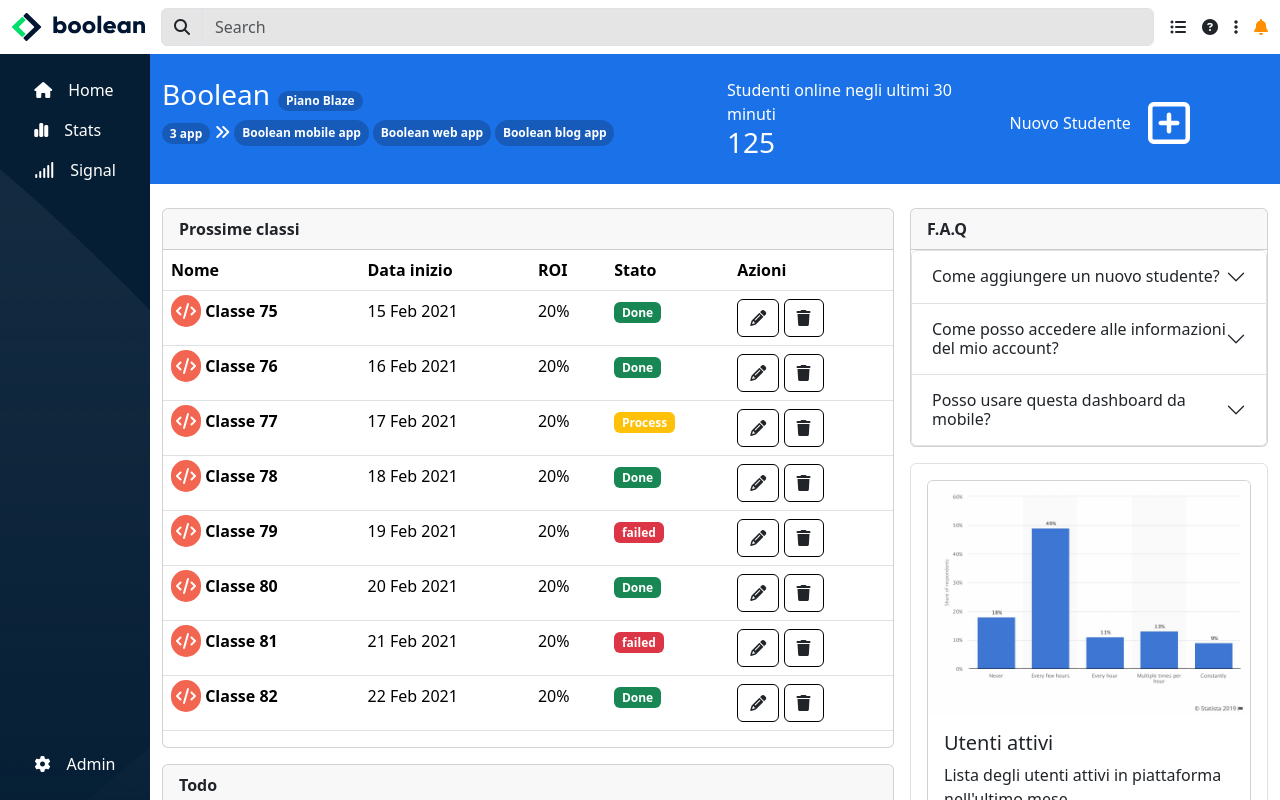
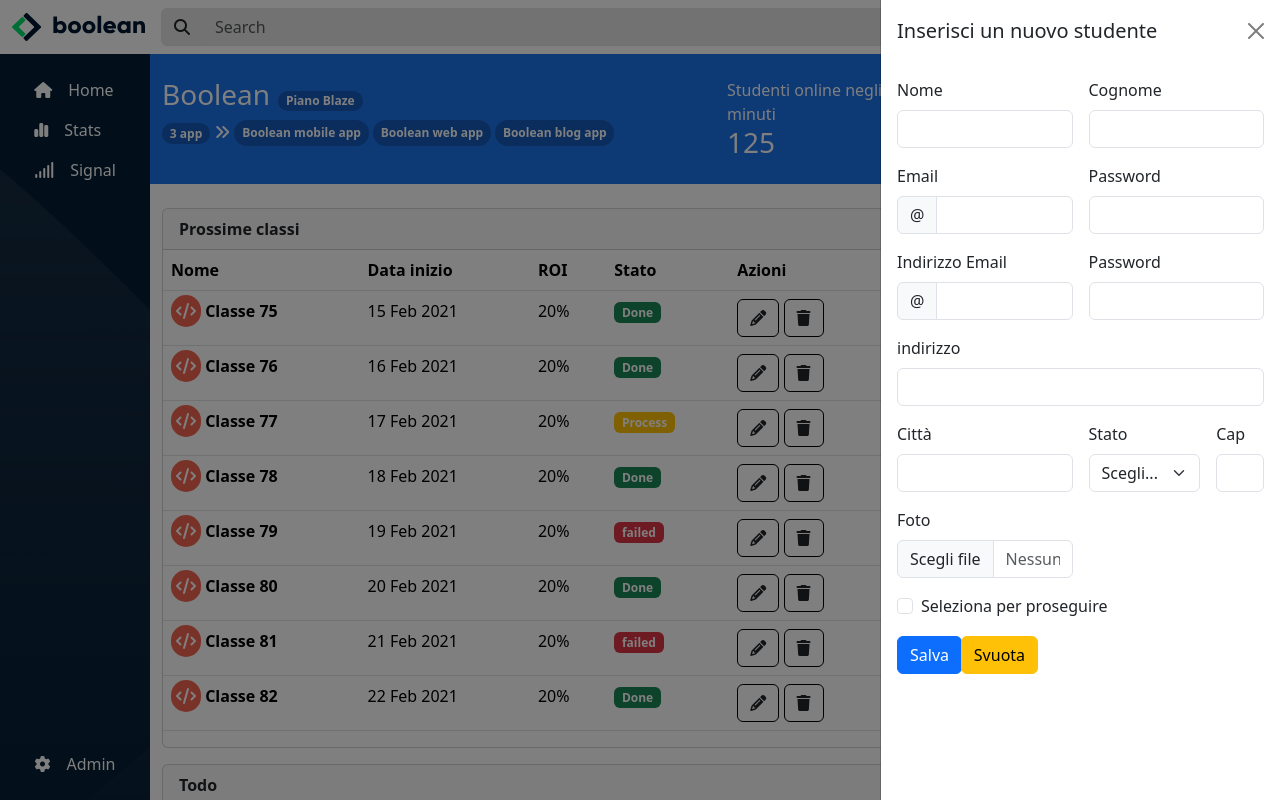
Before and after one commit to Angelop26/html-css-bootstrap-dashboard, a plain HTML site: page index.html in a window 1280 px wide. Both pictures are taken after a click on the button 1168 px from the left and 122 px from the top of the page. Drawn offline with nearby package versions, Linux system fonts and the light colour scheme.

Commit message:
project complete with bonus and super bonus

```diff
--- a/css/style.css
+++ b/css/style.css
@@ -21,6 +21,10 @@ ul{
     background-color: #E5E5E5;
 }
 
+.ms_header-search.form-control:focus{
+    border-color: transparent;
+    box-shadow: none;
+}
 header .input-group-text{
     background-color: #E5E5E5;
 }
@@ -71,7 +75,7 @@ header .navbar-collapse{
     background-color: #165BBA;
 }
 
-.badge:hover{
+.ms_badges .badge:hover{
     cursor: pointer;
     background-color: #051E34;
 }
@@ -85,7 +89,10 @@ header .navbar-collapse{
     border-color: transparent;
 }
 
-/* main */
+.ms_canvas .form-control{
+    background-color: white;
+}
+/* data */
 .ms_main .accordion{
     border-radius: 0;
 }
--- a/index.html
+++ b/index.html
@@ -17,7 +17,6 @@
     <!-- Responsive -->
     <link rel="stylesheet" href="css/responsive.css">
 
-    <script src="https://cdn.jsdelivr.net/npm/bootstrap@5.3.0-alpha1/dist/js/bootstrap.bundle.min.js" integrity="sha384-w76AqPfDkMBDXo30jS1Sgez6pr3x5MlQ1ZAGC+nuZB+EYdgRZgiwxhTBTkF7CXvN" crossorigin="anonymous"></script>
 </head>
 <body>
   <div class="ms_mc-wrapper">
@@ -32,7 +31,7 @@
           <form class="flex-grow-1" role="search">
             <div class="input-group">
               <span class="input-group-text" id="basic-addon1"><i class="fa-solid fa-magnifying-glass"></i></span>
-              <input type="search" class="form-control" placeholder="Search" aria-label="Search" aria-describedby="basic-addon1">
+              <input type="search" class="form-control ms_header-search" placeholder="Search" aria-label="Search" aria-describedby="basic-addon1">
             </div>
           </form>
           <div class="collapse navbar-collapse  justify-content-around">
@@ -79,7 +78,7 @@
             <div class="container-fluid">
               <div class="row">
                 <div class="col-12 col-md-4 col-lg-6 mt-4">
-                  <div class="d-flex align-items-baseline">
+                  <div class="ms_badges d-flex align-items-baseline">
                     <h3>Boolean</h3>
                     <div class="badge rounded-pill ms-2">Piano Blaze</div>
                   </div>
@@ -99,20 +98,93 @@
 
                 <div class="ms_new-student col-12 col-md-4 col-lg-3 order-first order-md-last d-flex align-items-center mt-4">
                   <div class="me-3">Nuovo Studente</div>
-                  <button class="btn p-0 m-0" type="button" data-bs-toggle="offcanvas" data-bs-target="offcanvasExample" aria-controls="offcanvasExample">
-                    <span> <i class="fa-regular fa-square-plus"></i> </span>
+                  <button class="btn" type="button" data-bs-toggle="offcanvas" data-bs-target="#offcanvasExample" aria-controls="offcanvasExample">
+                    <i class="fa-regular fa-square-plus"></i>
                   </button>
 
-                  <!-- offcanvas -->
-                  <div class="offcanvas offcanvas-end " tabindex="-1" id="offcanvasExample" aria-labelledby="offcanvasExampleLabel">
+                  <!-- canvas -->
+                  <div class="offcanvas offcanvas-end" tabindex="-1" id="offcanvasExample" aria-labelledby="offcanvasExampleLabel">
                     <div class="offcanvas-header">
                       <h5 class="offcanvas-title" id="offcanvasExampleLabel">Inserisci un nuovo studente</h5>
+
                       <button type="button" class="btn-close" data-bs-dismiss="offcanvas" aria-label="Close"></button>
                     </div>
-                    <div class="offcanvas-body">
+                    <div class="ms_canvas offcanvas-body">
+                      <form class="row g-3">
+                        <div class="col-md-6">
+                          <label for="inputEmail4" class="form-label">Nome</label>
+                          <input type="email" class="form-control" id="inputEmail4">
+                        </div>
+                        <div class="col-md-6">
+                          <label for="inputPassword4" class="form-label">Cognome</label>
+                          <input type="password" class="form-control" id="inputPassword4">
+                        </div>
+                        <div class="col-md-6">
+                          <label class="form-label" for="autoSizingInputGroup">Email</label>
+                          <div class="input-group">
+                            <div class="input-group-text">@</div>
+                            <input type="text" class="form-control" id="autoSizingInputGroup">
+                          </div>
+                        </div>
+                        <div class="col-md-6">
+                          <label for="inputPassword4" class="form-label">Password</label>
+                          <input type="password" class="form-control" id="inputPassword4">
+                        </div>
+                        <div class="col-md-6">
+                          <label class="form-label" for="autoSizingInputGroup">Indirizzo Email</label>
+                          <div class="input-group">
+                            <div class="input-group-text">@</div>
+                            <input type="text" class="form-control" id="autoSizingInputGroup">
+                          </div>
+                        </div>
+                        <div class="col-md-6">
+                          <label for="inputPassword4" class="form-label">Password</label>
+                          <input type="password" class="form-control" id="inputPassword4">
+                        </div>
+                        <div class="col-12">
+                          <label for="inputAddress" class="form-label">indirizzo</label>
+                          <input type="text" class="form-control" id="inputAddress">
+                        </div>
+                        <div class="col-md-6">
+                          <label for="inputCity" class="form-label">Città</label>
+                          <input type="text" class="form-control" id="inputCity">
+                        </div>
+                        <div class="col-md-4">
+                          <label for="inputState" class="form-label">Stato</label>
+                          <select id="inputState" class="form-select">
+                            <option selected>Scegli...</option>
+                            <option>...</option>
+                          </select>
+                        </div>
+                        <div class="col-md-2">
+                          <label for="inputZip" class="form-label">Cap</label>
+                          <input type="text" class="form-control" id="inputZip">
+                        </div>
+                        <div class="col-md-6">
+                          <label class="form-label" for="autoSizingInputGroup">Foto</label>
+                          <div class="input-group">
+                            <div class="input-group-text">Scegli file</div>
+                            <input type="text" class="form-control" id="autoSizingInputGroup" placeholder="Nessun file selezionato">
+                          </div>
+                        </div>
+                        <div class="col-12">
+                          <div class="form-check">
+                            <input class="form-check-input" type="checkbox" id="gridCheck">
+                            <label class="form-check-label" for="gridCheck">
+                              Seleziona per proseguire
+                            </label>
+                          </div>
+                        </div>
+                        <div class="col-2">
+                          <button type="submit" class="btn btn-primary">Salva</button>
+                        </div>
+                        <div class="col-2">
+                          <button type="submit" class="btn btn-warning">Svuota</button>
+                        </div>
+                      </form>
                     </div>
+                    <!-- /canvas -->
                   </div>
-                  <!-- /offcanvas -->
 
                 </div>
               </div>
@@ -348,5 +420,6 @@
     <!-- /main -->
   </div>
 
+  <script src="https://cdn.jsdelivr.net/npm/bootstrap@5.3.0-alpha1/dist/js/bootstrap.bundle.min.js" integrity="sha384-w76AqPfDkMBDXo30jS1Sgez6pr3x5MlQ1ZAGC+nuZB+EYdgRZgiwxhTBTkF7CXvN" crossorigin="anonymous"></script>
 </body>
 </html>
```
